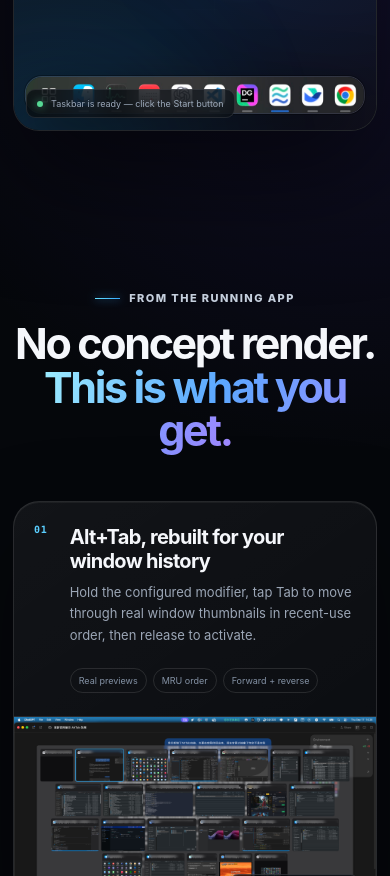
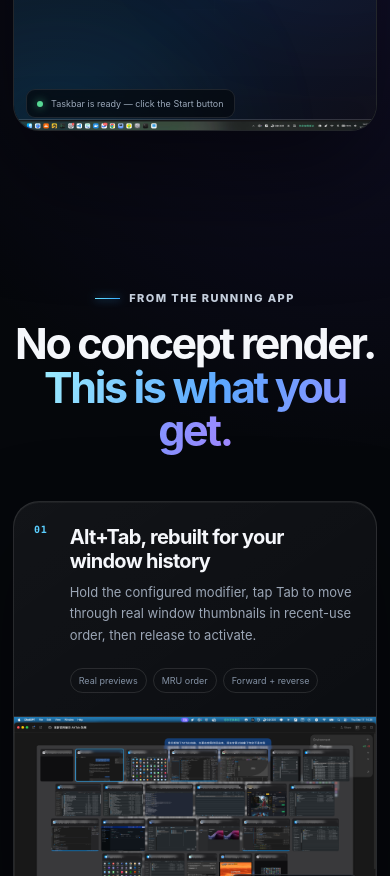
Before and after one commit to tinymins/WinTaskbar-for-macOS, a website: page docs/index.html in a window 390 px wide. Shown: the part 1749-2625 px from the top of the page. Drawn offline with Linux system fonts and the light colour scheme.

Commit message:
fix(site): align demo taskbar edge to edge

```diff
--- a/docs/assets/site.css
+++ b/docs/assets/site.css
@@ -127,25 +127,25 @@ h1 em, h2 em { font-style: normal; color: transparent; background: linear-gradie
 .desktop-wordmark .brand-mark { grid-row: 1 / 3; }
 .desktop-wordmark b { font-size: clamp(20px,2.3vw,34px); letter-spacing: -.04em; }
 .desktop-wordmark small { color: rgba(255,255,255,.35); font-size: 10px; }
-.taskbar-capture { position: absolute; z-index: 8; left: 50%; bottom: 4%; width: min(74%, 910px); overflow: visible; border: 1px solid rgba(255,255,255,.15); border-radius: 17px; box-shadow: 0 20px 55px rgba(0,0,0,.52), 0 0 0 1px rgba(0,0,0,.3); transform: translateX(-50%); transition: .28s ease; }
-.taskbar-capture img { width: 100%; border-radius: 16px; }
+.taskbar-capture { position: absolute; z-index: 8; right: 0; bottom: 0; left: 0; width: 100%; overflow: visible; border-top: 1px solid rgba(255,255,255,.15); box-shadow: 0 -12px 30px rgba(0,0,0,.3); transition: .28s ease; }
+.taskbar-capture img { width: 100%; }
 .taskbar-hotspot { position: absolute; top: 0; height: 100%; padding: 0; border: 0; background: transparent; cursor: pointer; }
 .taskbar-hotspot::after { content: ""; position: absolute; inset: 5px; opacity: 0; border: 1px solid rgba(92,201,255,.58); border-radius: 13px; background: rgba(74,169,255,.1); transition: .18s ease; }
 .taskbar-hotspot:hover::after, .taskbar-hotspot.active::after { opacity: 1; }
 .taskbar-hotspot span { position: absolute; bottom: calc(100% + 11px); left: 50%; z-index: 2; opacity: 0; padding: 6px 9px; border: 1px solid var(--line); border-radius: 7px; color: #dfe7f0; background: rgba(9,13,19,.92); box-shadow: 0 10px 25px rgba(0,0,0,.35); font-size: 9px; white-space: nowrap; transform: translate(-50%,5px); transition: .18s ease; pointer-events: none; }
 .taskbar-hotspot:hover span { opacity: 1; transform: translate(-50%,0); }
-.start-hotspot { left: 0; width: 9%; }
-.app-one { left: 9%; width: 10%; }
-.app-two { left: 19%; width: 10%; }
-.app-three { left: 39%; width: 10%; }
-.start-capture { position: absolute; z-index: 7; left: 13%; bottom: calc(4% + clamp(50px, 7.8vw, 96px)); width: min(32%, 400px); opacity: 0; filter: drop-shadow(0 30px 50px rgba(0,0,0,.52)); transform: translateY(18px) scale(.97); transform-origin: bottom left; transition: opacity .22s ease, transform .28s cubic-bezier(.2,.8,.2,1); pointer-events: none; }
+.start-hotspot { left: 0; width: 2.2%; min-width: 28px; }
+.app-one { left: 1.8%; width: 2%; min-width: 27px; }
+.app-two { left: 6.1%; width: 2%; min-width: 27px; }
+.app-three { left: 8.1%; width: 2%; min-width: 27px; }
+.start-capture { position: absolute; z-index: 7; left: 0; bottom: max(28px, 2.92vw); width: min(32%, 400px); opacity: 0; filter: drop-shadow(0 30px 50px rgba(0,0,0,.52)); transform: translateY(18px) scale(.97); transform-origin: bottom left; transition: opacity .22s ease, transform .28s cubic-bezier(.2,.8,.2,1); pointer-events: none; }
 .start-capture img { width: 100%; border-radius: 16px; }
 .product-demo[data-mode="start"] .start-capture { opacity: 1; transform: translateY(0) scale(1); }
 .alt-tab-capture { position: absolute; z-index: 14; inset: 0; margin: 0; opacity: 0; background: #05070a; transform: scale(1.015); transition: opacity .25s ease, transform .36s cubic-bezier(.2,.8,.2,1); pointer-events: none; }
 .alt-tab-capture img { width: 100%; height: 100%; object-fit: cover; }
 .alt-tab-capture figcaption { position: absolute; right: 14px; bottom: 14px; padding: 7px 10px; border: 1px solid rgba(255,255,255,.13); border-radius: 9px; color: rgba(255,255,255,.68); background: rgba(5,8,12,.7); backdrop-filter: blur(14px); font-size: 9px; }
 .product-demo[data-mode="alt-tab"] .alt-tab-capture { opacity: 1; transform: scale(1); pointer-events: auto; }
-.product-demo[data-mode="alt-tab"] .taskbar-capture { opacity: 0; transform: translate(-50%,18px); }
+.product-demo[data-mode="alt-tab"] .taskbar-capture { opacity: 0; transform: translateY(18px); }
 .alt-tab-trigger { position: absolute; z-index: 10; top: 22px; right: 22px; display: flex; align-items: center; gap: 7px; padding: 9px 10px; border: 1px solid rgba(255,255,255,.14); border-radius: 11px; color: #8290a4; background: rgba(7,11,17,.68); backdrop-filter: blur(15px); cursor: pointer; transition: .2s ease; }
 .alt-tab-trigger:hover { color: white; border-color: rgba(94,194,255,.42); background: rgba(21,39,60,.78); }
 kbd { padding: 4px 7px; border: 1px solid rgba(255,255,255,.17); border-bottom-color: rgba(255,255,255,.3); border-radius: 6px; color: #dce5ef; background: rgba(255,255,255,.07); box-shadow: 0 2px 0 rgba(0,0,0,.4); font: 650 10px/1 ui-monospace, SFMono-Regular, Menlo, monospace; }
@@ -226,8 +226,7 @@ footer > a:last-child { justify-self: end; }
   .demo-modes button { padding-inline: 6px; font-size: 9px; }
   .demo-modes button span { display: none; }
   .demo-stage { aspect-ratio: 4 / 3; }
-  .taskbar-capture { bottom: 6%; width: 94%; }
-  .start-capture { left: 5%; bottom: calc(6% + 45px); width: min(48%, 300px); }
+  .start-capture { left: 0; bottom: max(24px, 2.92vw); width: min(48%, 300px); }
   .alt-tab-capture img { object-fit: cover; object-position: center; }
   .alt-tab-trigger { top: 12px; right: 12px; }
   .alt-tab-trigger small { display: none; }
--- a/docs/index.html
+++ b/docs/index.html
@@ -98,7 +98,7 @@
           </div>
 
           <div class="taskbar-capture" id="taskbar-capture">
-            <img src="screenshots/taskbar.jpg" alt="Actual WinTaskbar taskbar" data-i18n-alt="image.taskbar">
+            <img src="screenshots/taskbar-fullwidth.jpg" alt="Actual WinTaskbar taskbar" data-i18n-alt="image.taskbar">
             <button class="taskbar-hotspot start-hotspot" type="button" aria-label="Toggle the Start menu" data-i18n-aria-label="demo.toggleStart"><span data-i18n="demo.mode.start">Start</span></button>
             <button class="taskbar-hotspot app-hotspot app-one" type="button" aria-label="Activate Finder" data-i18n-aria-label="demo.activateFinder"><span>Finder</span></button>
             <button class="taskbar-hotspot app-hotspot app-two" type="button" aria-label="Activate Activity Monitor" data-i18n-aria-label="demo.activateActivity"><span data-i18n="app.activityMonitor">Activity Monitor</span></button>
```
Also changed, not shown: docs/screenshots/taskbar-fullwidth.jpg (added).
